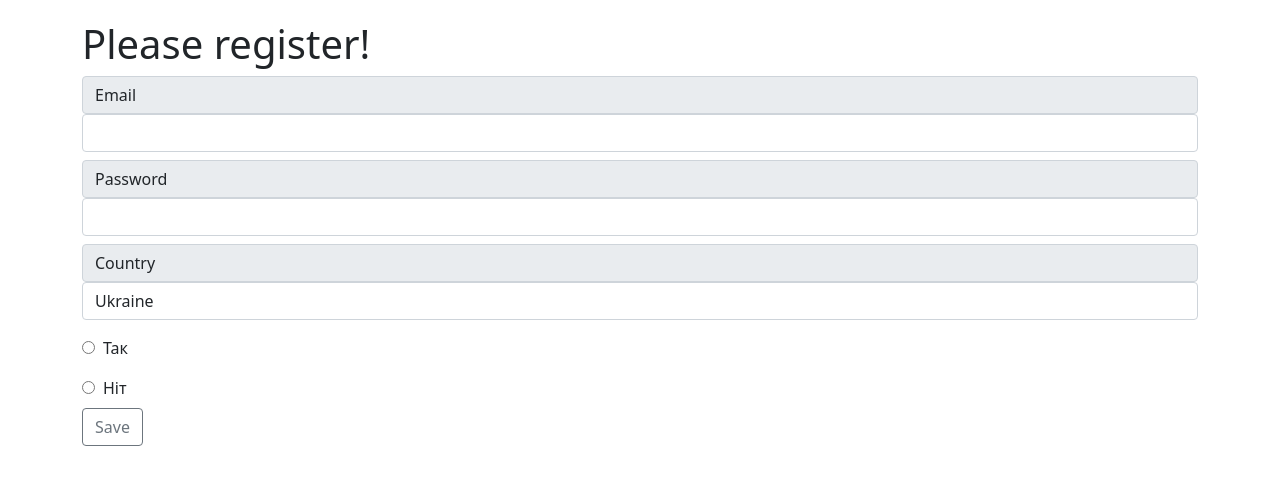
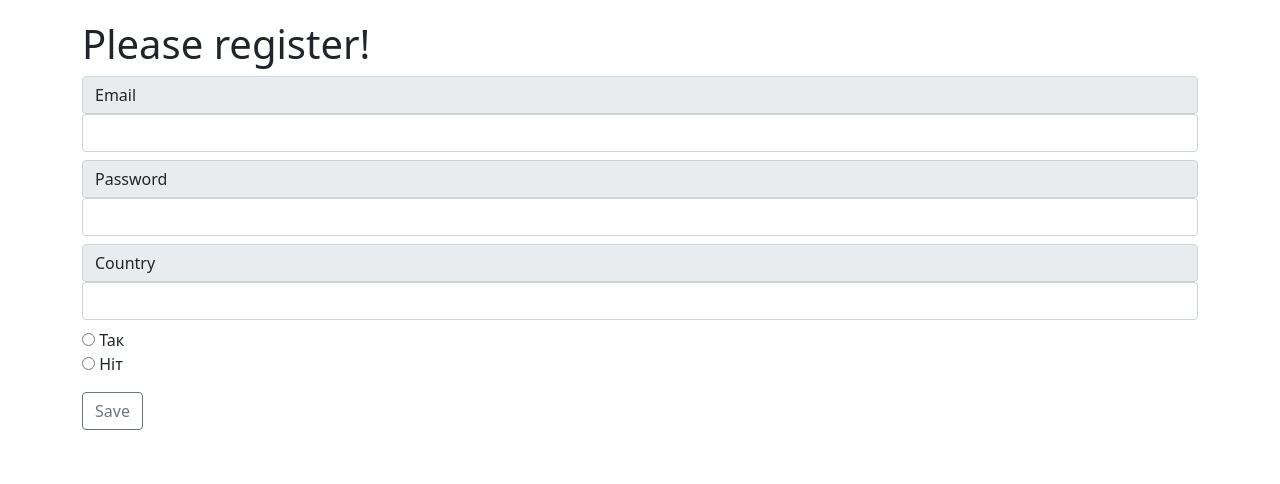
Before and after one commit to Meelenych/learningAng, an Angular app: page / in a window 1280 px wide. Shown: the top 484 px of the page. Built offline with nearby package versions, Linux system fonts and the light colour scheme.

Commit message:
form submit

```diff
--- a/src/app/forms/forms.component.html
+++ b/src/app/forms/forms.component.html
@@ -1,33 +1,29 @@
 <h1>Please register!</h1>
 
-<form action="" class="form-group">
+<form (ngSubmit)="submitForm(myForm)" #myForm="ngForm">
   <div class="form-group">
     <label class="input-group-text" for="email">Email</label>
-    <input type="email" class="form-control mb-2" />
+    <input type="email" class="form-control mb-2" ngModel name="email" />
 
     <label class="input-group-text" for="password">Password</label>
-    <input type="password" class="form-control mb-2" />
+    <input type="password" class="form-control mb-2" ngModel name="password" />
 
     <label class="input-group-text" for="text">Country</label>
-    <select class="form-control mb-2">
+    <select class="form-control mb-2" ngModel name="country">
       <option selected>Ukraine</option>
       <option>United States</option>
       <option>United Kingdom</option>
       <option>Germany</option>
       <option>Austria</option>
     </select>
-    <div class="form-group d-flex flex-column">
-      <div>
-        <input type="radio" id="yes" />
-        <label for="yes" class="m-2">Так</label>
-      </div>
-      <div>
-        <input type="radio" id="no" />
-        <label for="no" class="m-2">Ніт</label>
-      </div>
+    <div class="radio" *ngFor="let answer of answers">
+      <label>
+        <input type="radio" [value]="answer.type" ngModel name="answer" />
+        {{ answer.text }}
+      </label>
     </div>
     <div class="input-group-append">
-      <button class="btn btn-outline-secondary" type="button">Save</button>
+      <button class="btn btn-outline-secondary mt-3" type="submit">Save</button>
     </div>
   </div>
 </form>
--- a/src/app/forms/forms.component.ts
+++ b/src/app/forms/forms.component.ts
@@ -1,4 +1,5 @@
 import { Component } from '@angular/core';
+import { NgForm } from '@angular/forms';
 
 @Component({
   selector: 'app-forms',
@@ -18,4 +19,14 @@ export class FormsComponent {
     },
   ];
 
+  registerData = [];
+
+  submitForm(myForm: NgForm) {
+    console.log(
+      'submitted', myForm.value
+    )
+    this.registerData.push(myForm.value)
+    console.log(this.registerData)
+  };
+
 }
```
